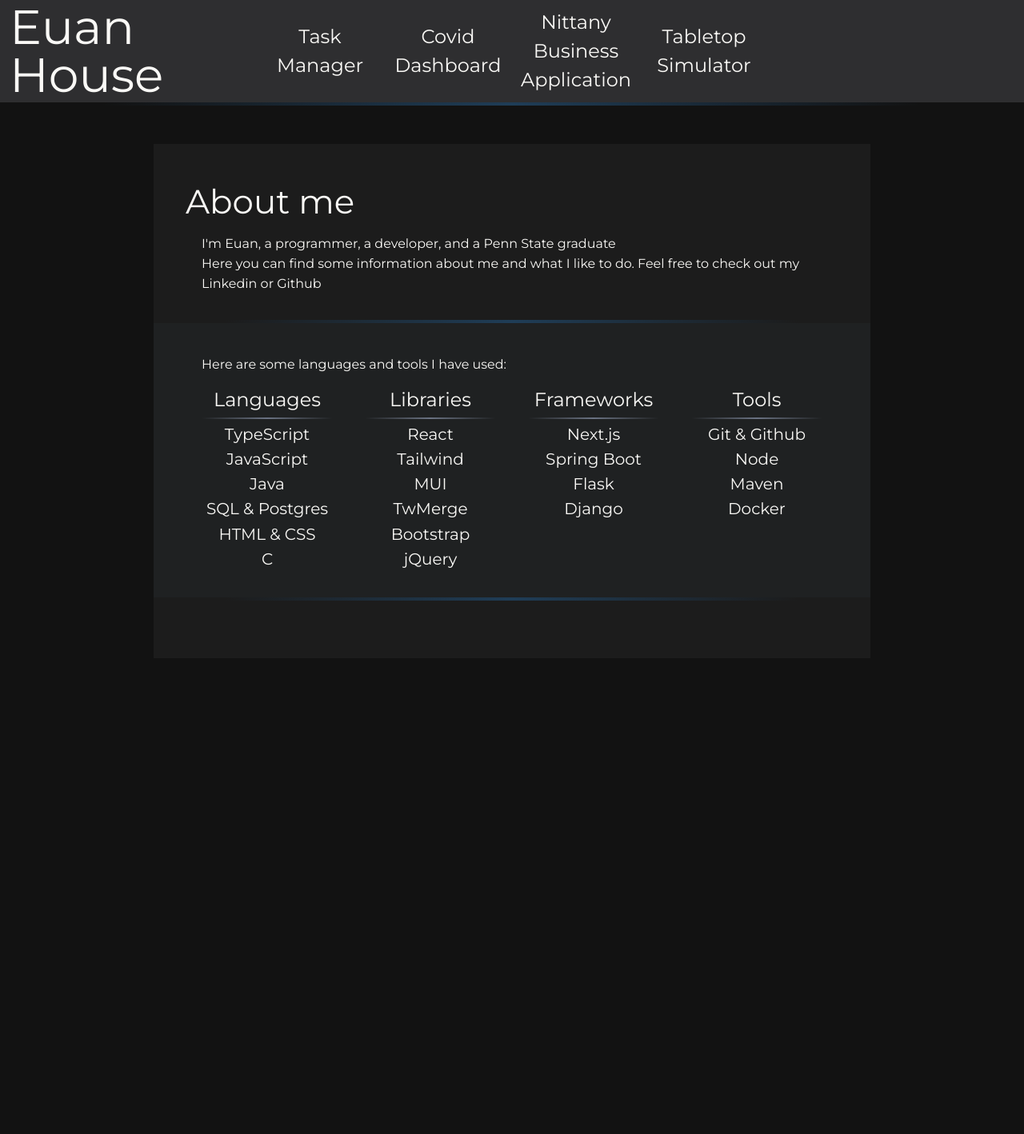
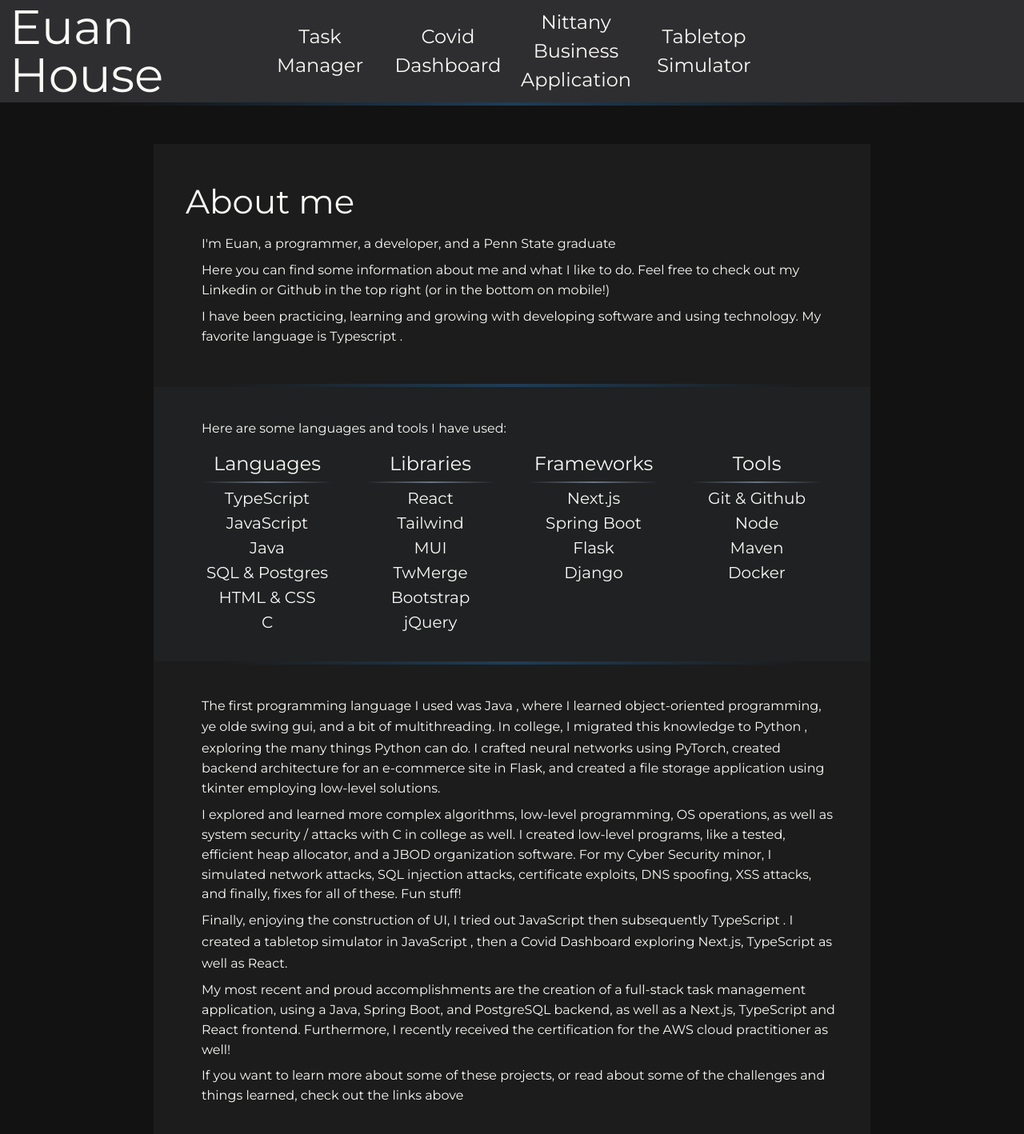
Before and after one commit to ehouse3/ehouse3.github.io, a Next.js app: page / in a window 1280 px wide. Shown: the top 1418 px of the page at 80% size. Before the commit the page ends 871 px from the top, so only its background shows below. Built offline with nearby package versions, Linux system fonts and the light colour scheme; some icons are missing.

Commit message:
Home page subsection
- Added to About subsection in homepage
- Layout update plans

```diff
--- a/app/layout.tsx
+++ b/app/layout.tsx
@@ -90,7 +90,7 @@ function Navbar(): ReactNode {
             rel="noopener noreferrer"
             title="Linkedin"
           >
-            {<i className="ci ci-linkedin ci-3x" aria-hidden="true"></i>}
+            <i className="ci ci-linkedin ci-3x" aria-hidden="true"></i>
             <span className="sr-only">Linkedin</span>
           </Link>
           <Link
@@ -100,9 +100,11 @@ function Navbar(): ReactNode {
             rel="noopener noreferrer"
             title="Github"
           >
-            {<i className="ci ci-github-light ci-3x" aria-hidden="true"></i>}
+            <i className="ci ci-github-light ci-3x" aria-hidden="true"></i>
             <span className="sr-only">GitHub</span>
           </Link>
+          {/* Include gmail link  */}
+          {/* <i class="ci ci-gmail"></i> */}
         </div>
       </div>
       <LineBreak></LineBreak>
--- a/app/page.tsx
+++ b/app/page.tsx
@@ -1,4 +1,4 @@
-import { LineBreak, Section } from "@/components/components";
+import { LineBreak, Section, SubSection } from "@/components/components";
 
 export default function Home() {
   return (
@@ -6,16 +6,22 @@ export default function Home() {
       <Section data-desc="introduction">
         <div>
           <h1 className="mb-2">About me</h1>
-          <div className="ml-5">
+          <SubSection>
             <p>
               I&apos;m Euan, a programmer, a developer, and a Penn State
               graduate
             </p>
             <p>
               Here you can find some information about me and what I like to do.
-              Feel free to check out my Linkedin or Github
+              Feel free to check out my Linkedin or Github in the top right (or
+              in the bottom on mobile!)
             </p>
-          </div>
+            <p className="">
+              I have been practicing, learning and growing with developing
+              software and using technology. My favorite language is Typescript{" "}
+              <i className="ci ci-typescript align-text-top"></i>.
+            </p>
+          </SubSection>
         </div>
       </Section>
 
@@ -88,8 +94,53 @@ export default function Home() {
         </div>
       </Section>
 
+      <Section data-desc="about-me-continued">
+        <SubSection>
+          <p>
+            The first programming language I used was Java{" "}
+            <i className="ci ci-java align-text-top"></i>, where I learned
+            object-oriented programming, ye olde swing gui, and a bit of
+            multithreading. In college, I migrated this knowledge to Python{" "}
+            <i className="ci ci-python align-text-top"></i>, exploring the many
+            things Python can do. I crafted neural networks using PyTorch,
+            created backend architecture for an e-commerce site in Flask, and
+            created a file storage application using tkinter employing low-level
+            solutions.
+          </p>
+          <p>
+            I explored and learned more complex algorithms, low-level
+            programming, OS operations, as well as system security / attacks
+            with C in college as well. I created low-level programs, like a
+            tested, efficient heap allocator, and a JBOD organization software.
+            For my Cyber Security minor, I simulated network attacks, SQL
+            injection attacks, certificate exploits, DNS spoofing, XSS attacks,
+            and finally, fixes for all of these. Fun stuff!
+          </p>
+          <p>
+            Finally, enjoying the construction of UI, I tried out JavaScript
+            then subsequently TypeScript{" "}
+            <i className="ci ci-typescript align-text-top"></i>. I created a
+            tabletop simulator in JavaScript{" "}
+            <i className="ci ci-javascript align-text-top"></i>, then a Covid
+            Dashboard exploring Next.js, TypeScript as well as React.
+          </p>
+          <p>
+            My most recent and proud accomplishments are the creation of a
+            full-stack task management application, using a Java, Spring Boot,
+            and PostgreSQL backend, as well as a Next.js, TypeScript and React
+            frontend. Furthermore, I recently received the certification for the
+            AWS cloud practitioner as well!
+          </p>
+          <p>
+            If you want to learn more about some of these projects, or read
+            about some of the challenges and things learned, check out the links
+            above
+          </p>
+        </SubSection>
+      </Section>
+
       <Section data-desc="hobbies">
-        <div></div>
+        <SubSection></SubSection>
       </Section>
     </div>
   );
```
